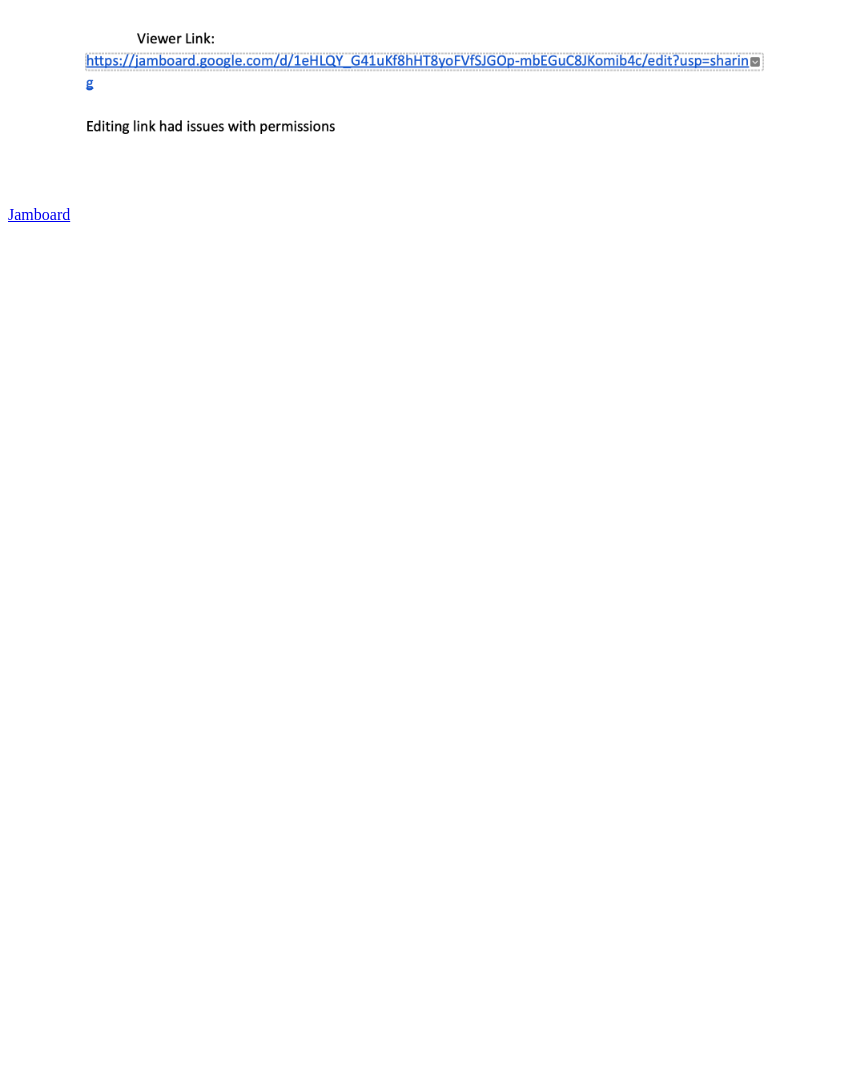
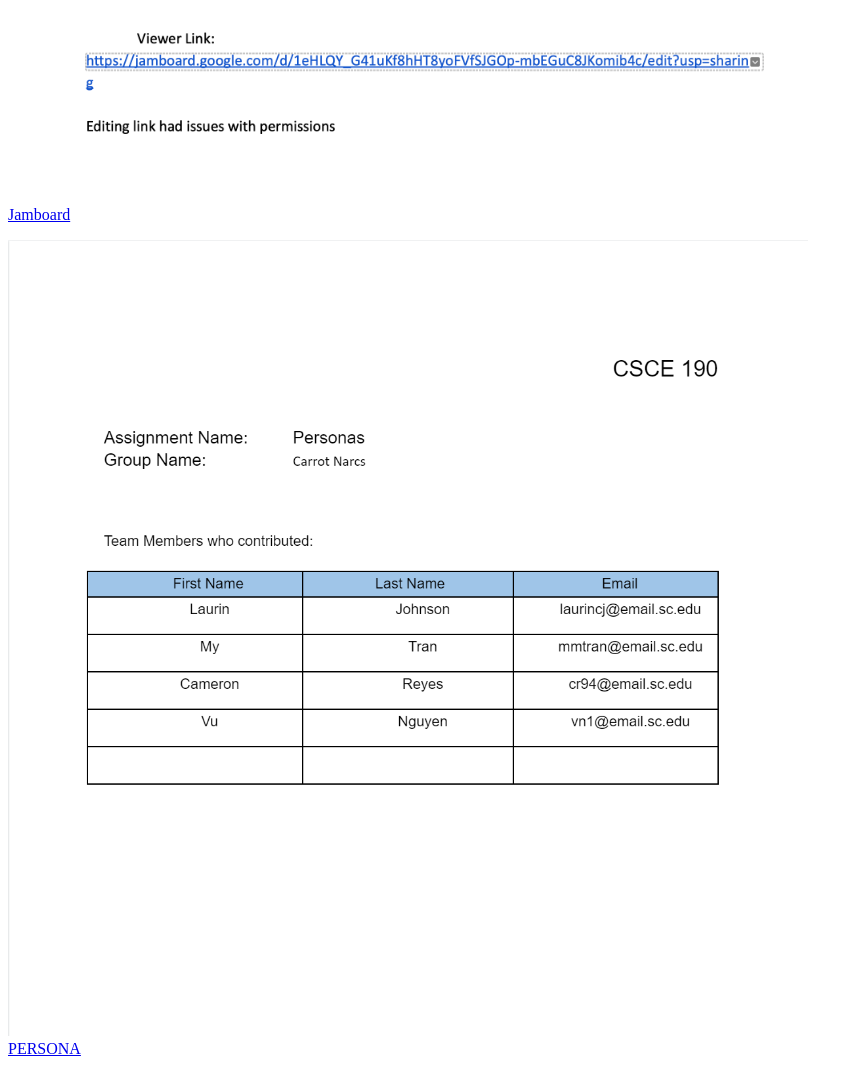
Before and after one commit to vuvnguyen95/longtray.github.io, a plain HTML site: page index.html in a window 1280 px wide. Shown: the part 1292-2366 px from the top of the page, without its empty margins (0-863 px from the left). Before the commit the page ends 1532 px from the top, so only its background shows below. Drawn offline with Linux system fonts and the light colour scheme.

Commit message:
Update index.html

```diff
--- a/index.html
+++ b/index.html
@@ -13,5 +13,9 @@
       <img src="upload/image2.png" alt="PROBLEM STATEMENT PICTURE" style="width:800px;"> </br>
       <a href="https://jamboard.google.com/d/1eHLQY_G41uKf8hHT8yoFVfSJGOp-mbEGuC8JKomib4c/edit?usp=sharing">Jamboard</a>
     </p>
+    <p>
+      <img src="upload/image3.png" alt="TEAM PERSONAS" style="width:800px;"> </br>
+      <a href="https://docs.google.com/document/d/1EasAkagYhSiHtjb6019mUXOfGSvIG-cb8X5zWcYm0Uc/edit?usp=sharing">PERSONA</a>
+    </p>
   </body>
 </html>
```
